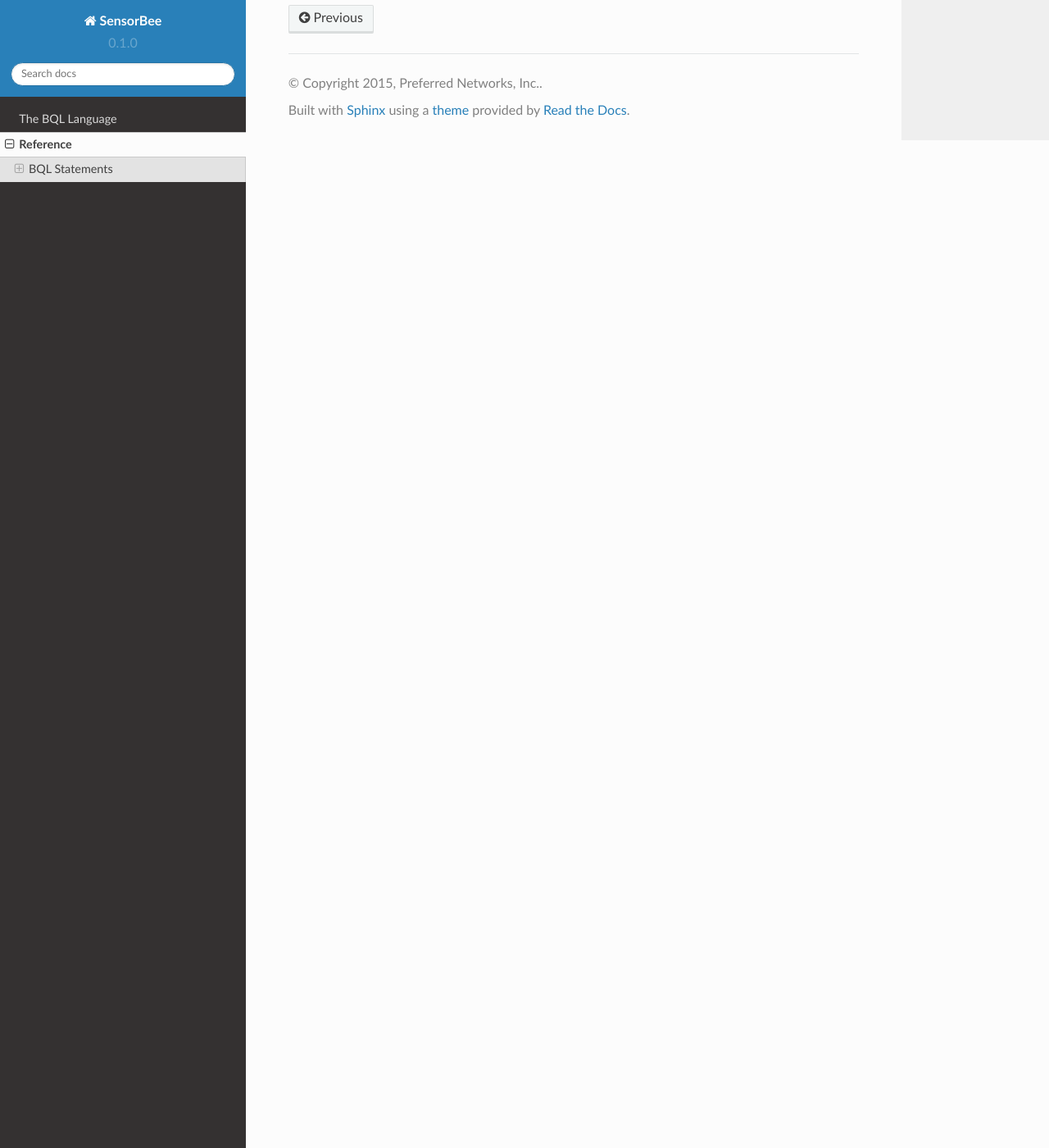
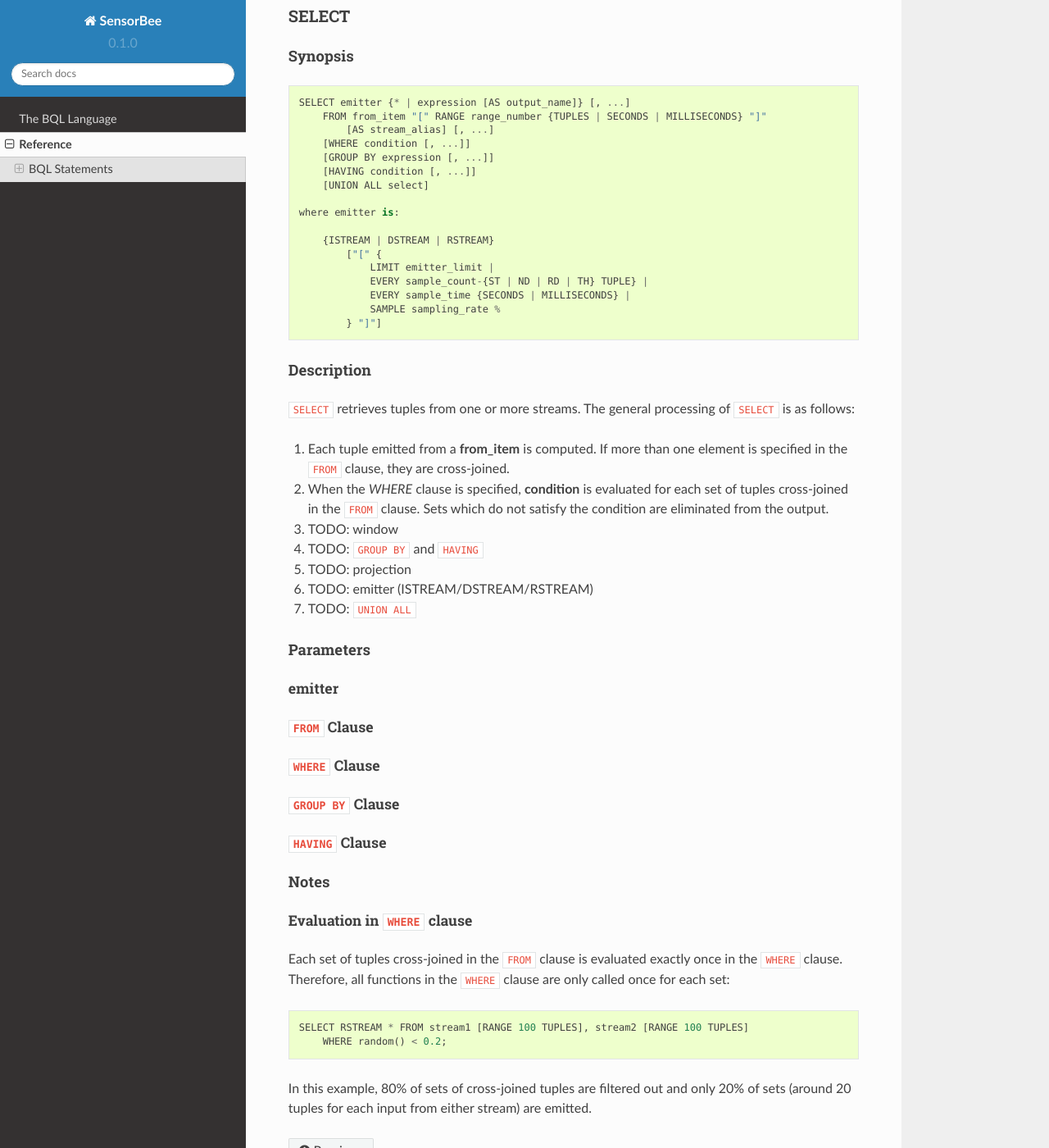
Before and after one commit to sensorbee/docs, a Sphinx documentation site: the page built from source/ref.rst, in a window 1280 px wide and 1400 px high, scrolled down 2193 px. Shown: the whole window at 82% size. Built offline with Sphinx 7.4.7 and the Read the Docs theme 2.0.0, drawn with Linux system fonts in a browser that asks for light colours.

Commit message:
WIP: Writing a reference of SELECT statement

```diff
--- a/source/ref/stmts.rst
+++ b/source/ref/stmts.rst
@@ -4,3 +4,4 @@ BQL Statements
 
 .. include:: /ref/stmts/create_source.rst
 .. include:: /ref/stmts/resume_source.rst
+.. include:: /ref/stmts/select.rst
--- /dev/null
+++ b/source/ref/stmts/select.rst
@@ -0,0 +1,79 @@
+.. _ref_stmts_select:
+
+SELECT
+======
+
+Synopsis
+--------
+
+::
+
+    SELECT emitter {* | expression [AS output_name]} [, ...]
+        FROM from_item "[" RANGE range_number {TUPLES | SECONDS | MILLISECONDS} "]"
+            [AS stream_alias] [, ...]
+        [WHERE condition [, ...]]
+        [GROUP BY expression [, ...]]
+        [HAVING condition [, ...]]
+        [UNION ALL select]
+
+    where emitter is:
+
+        {ISTREAM | DSTREAM | RSTREAM}
+            ["[" {
+                LIMIT emitter_limit |
+                EVERY sample_count-{ST | ND | RD | TH} TUPLE} |
+                EVERY sample_time {SECONDS | MILLISECONDS} |
+                SAMPLE sampling_rate %
+            } "]"]
+
+Description
+-----------
+
+``SELECT`` retrieves tuples from one or more streams. The general processing of
+``SELECT`` is as follows:
+
+#. Each tuple emitted from a **from_item** is computed. If more than one element
+   is specified in the ``FROM`` clause, they are cross-joined.
+#. When the `WHERE` clause is specified, **condition** is evaluated for each set
+   of tuples cross-joined in the ``FROM`` clause. Sets which do not satisfy the
+   condition are eliminated from the output.
+#. TODO: window
+#. TODO: ``GROUP BY`` and ``HAVING``
+#. TODO: projection
+#. TODO: emitter (ISTREAM/DSTREAM/RSTREAM)
+#. TODO: ``UNION ALL``
+
+Parameters
+----------
+
+emitter
+^^^^^^^
+
+``FROM`` Clause
+^^^^^^^^^^^^^^^
+
+``WHERE`` Clause
+^^^^^^^^^^^^^^^^
+
+``GROUP BY`` Clause
+^^^^^^^^^^^^^^^^^^^
+
+``HAVING`` Clause
+^^^^^^^^^^^^^^^^^
+
+
+Notes
+-----
+
+Evaluation in ``WHERE`` clause
+^^^^^^^^^^^^^^^^^^^^^^^^^^^^^^
+
+Each set of tuples cross-joined in the ``FROM`` clause is evaluated exactly once
+in the ``WHERE`` clause. Therefore, all functions in the ``WHERE`` clause are
+only called once for each set::
+
+    SELECT RSTREAM * FROM stream1 [RANGE 100 TUPLES], stream2 [RANGE 100 TUPLES]
+        WHERE random() < 0.2;
+
+In this example, 80% of sets of cross-joined tuples are filtered out and only
+20% of sets (around 20 tuples for each input from either stream) are emitted.
```
